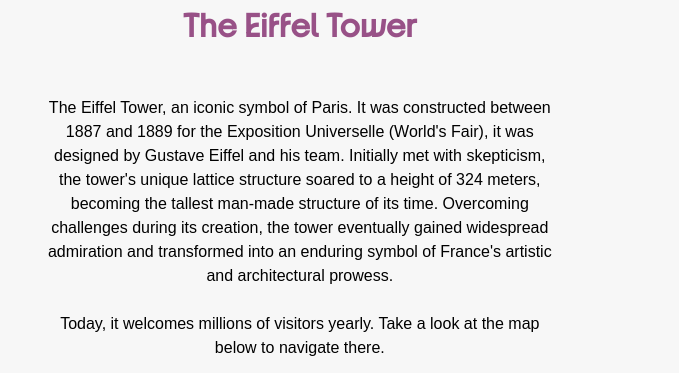
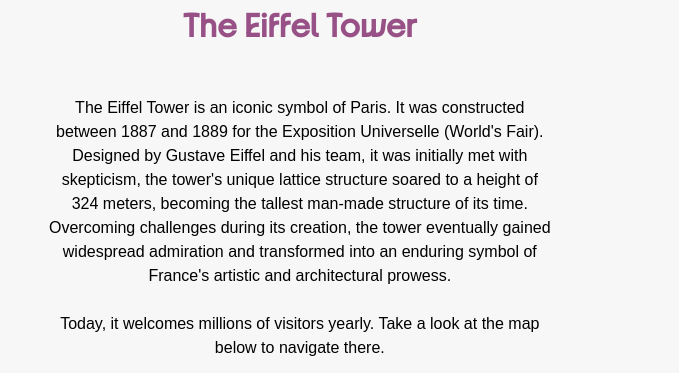
Before and after one commit to clairenicholsondigital/Paris-Travel-Website, a plain HTML site: page index.html in a window 1280 px wide. Shown: the part 433-806 px from the top of the page, 593-1280 px from the left. Drawn offline with Linux system fonts and the light colour scheme; a web font is replaced by a local one.

Commit message:
updated text

```diff
--- a/index.html
+++ b/index.html
@@ -29,7 +29,7 @@
             <div class="col2">
                 <h6>THE SIGHTS</h6>
                 <h3>The Eiffel Tower</h3>
-                <p>The Eiffel Tower, an iconic symbol of Paris. It was constructed between 1887 and 1889 for the Exposition Universelle (World's Fair), it was designed by Gustave Eiffel and his team. Initially met with skepticism, the tower's unique lattice structure soared to a height of 324 meters, becoming the tallest man-made structure of its time. Overcoming challenges during its creation, the tower eventually gained widespread admiration and transformed into an enduring symbol of France's artistic and architectural prowess. <br> <br>Today, it welcomes millions of visitors yearly. Take a look at the map below to navigate there.</p>
+                <p>The Eiffel Tower is an iconic symbol of Paris. It was constructed between 1887 and 1889 for the Exposition Universelle (World's Fair). Designed by Gustave Eiffel and his team, it was initially met with skepticism, the tower's unique lattice structure soared to a height of 324 meters, becoming the tallest man-made structure of its time. Overcoming challenges during its creation, the tower eventually gained widespread admiration and transformed into an enduring symbol of France's artistic and architectural prowess. <br> <br>Today, it welcomes millions of visitors yearly. Take a look at the map below to navigate there.</p>
                 <iframe src="https://www.google.com/maps/embed?pb=!1m18!1m12!1m3!1d2624.99162611095!2d2.2919063751334408!3d48.858370071332104!2m3!1f0!2f0!3f0!3m2!1i1024!2i768!4f13.1!3m3!1m2!1s0x47e66e2964e34e2d%3A0x8ddca9ee380ef7e0!2sEiffel%20Tower!5e0!3m2!1sen!2suk!4v1692113438937!5m2!1sen!2suk" width="600" height="450" style="border:0;" allowfullscreen="" loading="lazy" referrerpolicy="no-referrer-when-downgrade"></iframe> </div>
         </div>
     </section>
```
